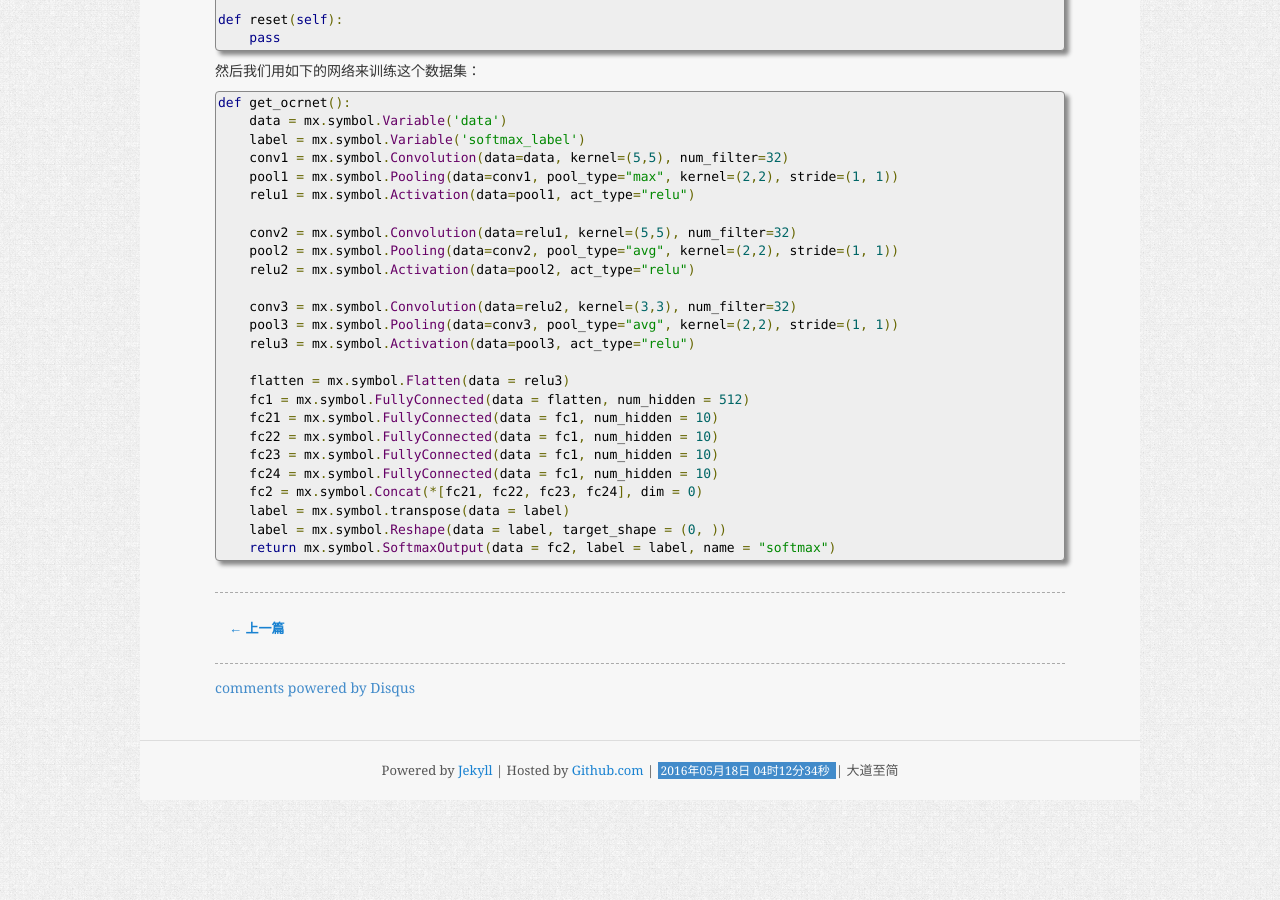
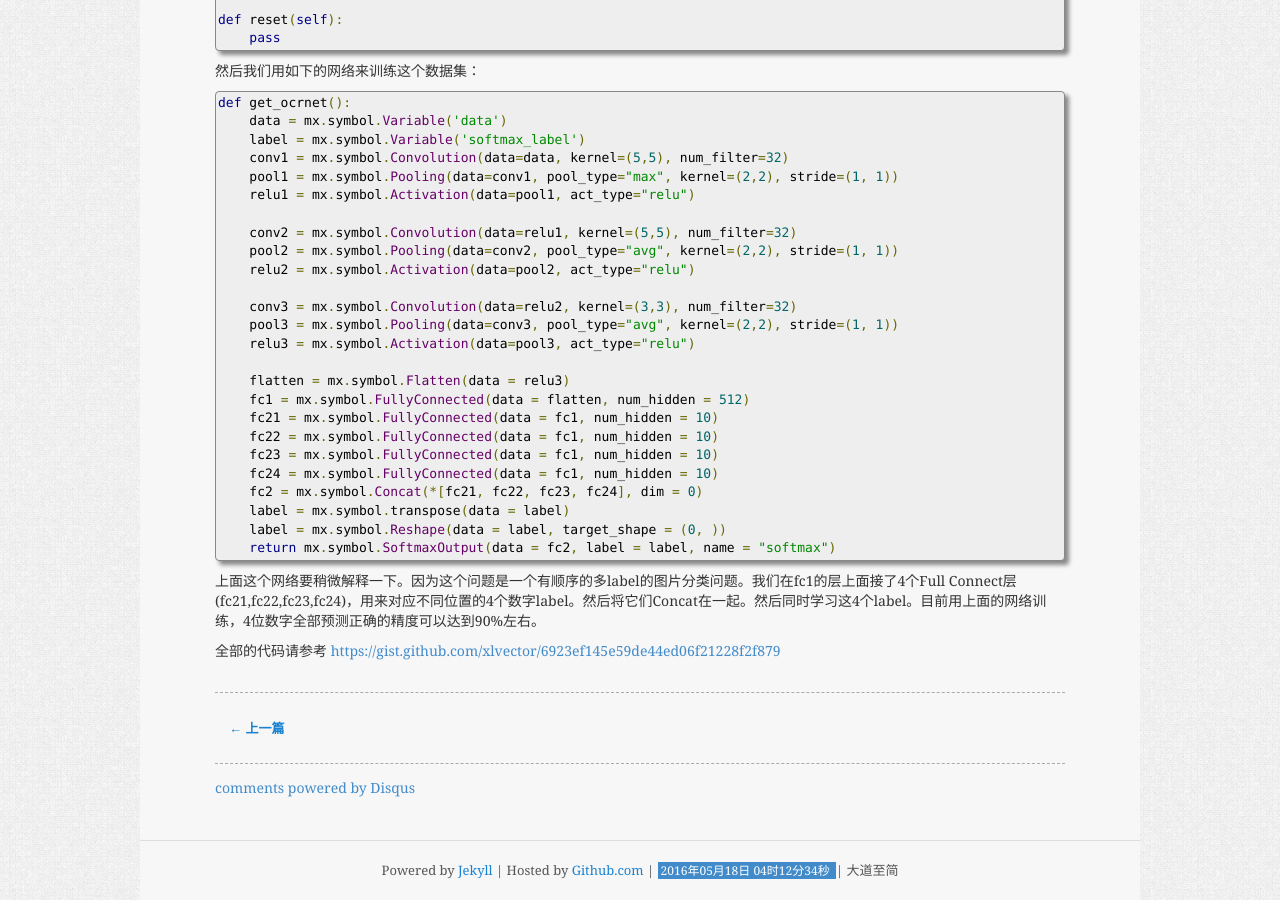
Before and after one commit to xlvector/xlvector.github.com, a Jekyll site: the page built from _posts/2015-05-18-mxnet-ocr-cnn.md, in a window 1280 px wide and 900 px high, scrolled down 1517 px. Built offline with Jekyll 4.4.1, drawn with Linux system fonts in a browser that asks for light colours; Markdown is read by kramdown in place of the engine named in the settings; comment, search, counter and statistics services are not loaded; before the commit the page ends 2317 px from its top, so only the background shows below that.

Commit message:
add code

```diff
--- a/_posts/2015-05-18-mxnet-ocr-cnn.md
+++ b/_posts/2015-05-18-mxnet-ocr-cnn.md
@@ -98,3 +98,7 @@ OCR是一个古老的问题。这里我们考虑一类特殊的OCR问题，就
         label = mx.symbol.transpose(data = label)
         label = mx.symbol.Reshape(data = label, target_shape = (0, ))
         return mx.symbol.SoftmaxOutput(data = fc2, label = label, name = "softmax")
+
+上面这个网络要稍微解释一下。因为这个问题是一个有顺序的多label的图片分类问题。我们在fc1的层上面接了4个Full Connect层(fc21,fc22,fc23,fc24)，用来对应不同位置的4个数字label。然后将它们Concat在一起。然后同时学习这4个label。目前用上面的网络训练，4位数字全部预测正确的精度可以达到90%左右。
+
+全部的代码请参考 [https://gist.github.com/xlvector/6923ef145e59de44ed06f21228f2f879](https://gist.github.com/xlvector/6923ef145e59de44ed06f21228f2f879)
```
